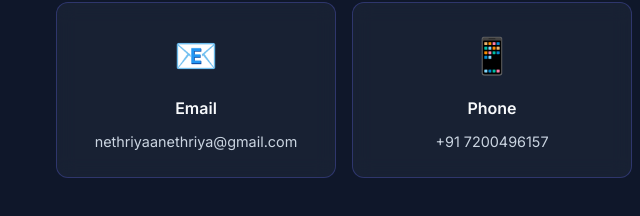
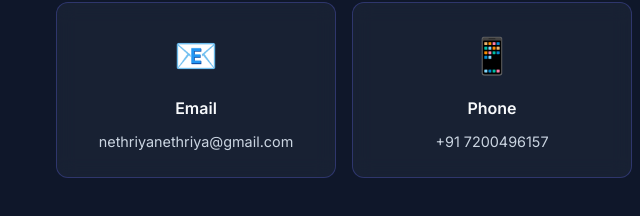
Before and after one commit to Nethriya/portfolio, a plain HTML site: page index.html in a window 1280 px wide. Shown: the part 3284-3500 px from the top of the page, 0-640 px from the left. Drawn offline with Linux system fonts and the light colour scheme.

Commit message:
Update index.html

```diff
--- a/index.html
+++ b/index.html
@@ -745,7 +745,7 @@
             <div class="contact-item">
                 <div class="contact-icon">📧</div>
                 <div class="contact-label">Email</div>
-                <div class="contact-value">nethriyaanethriya@gmail.com</div>
+                <div class="contact-value">nethriyanethriya@gmail.com</div>
             </div>
 
             <div class="contact-item">
```
